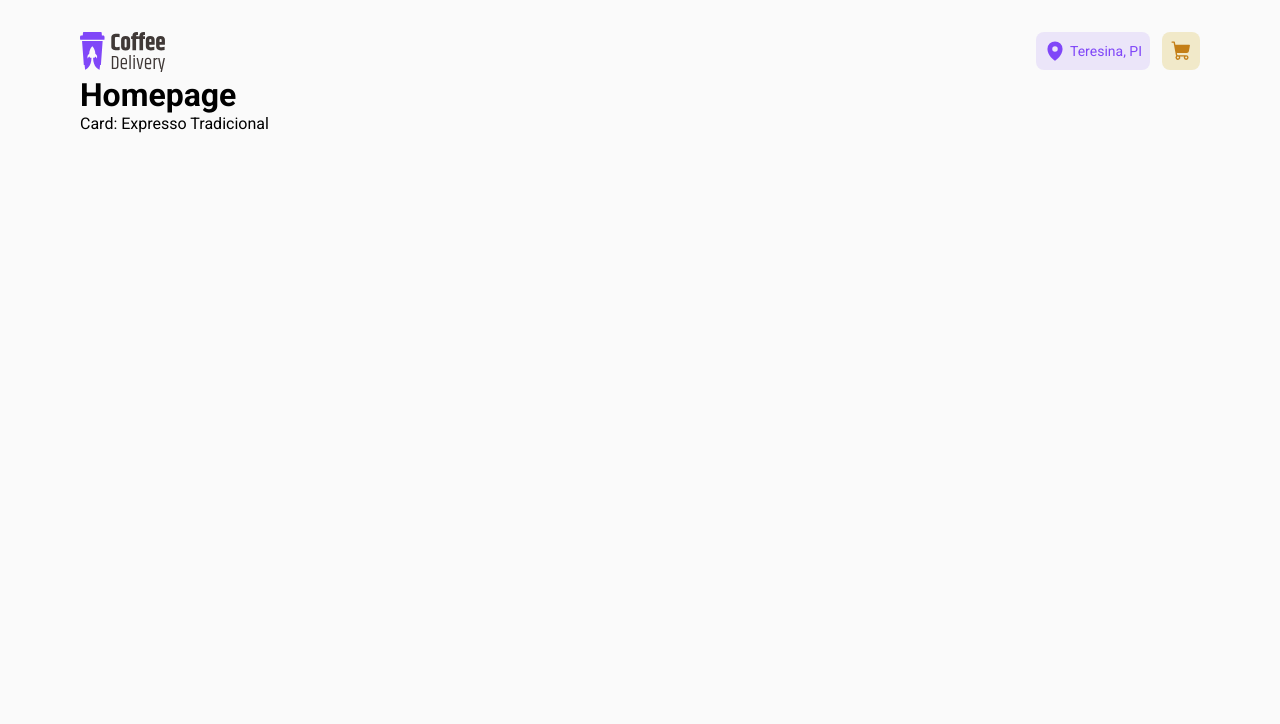
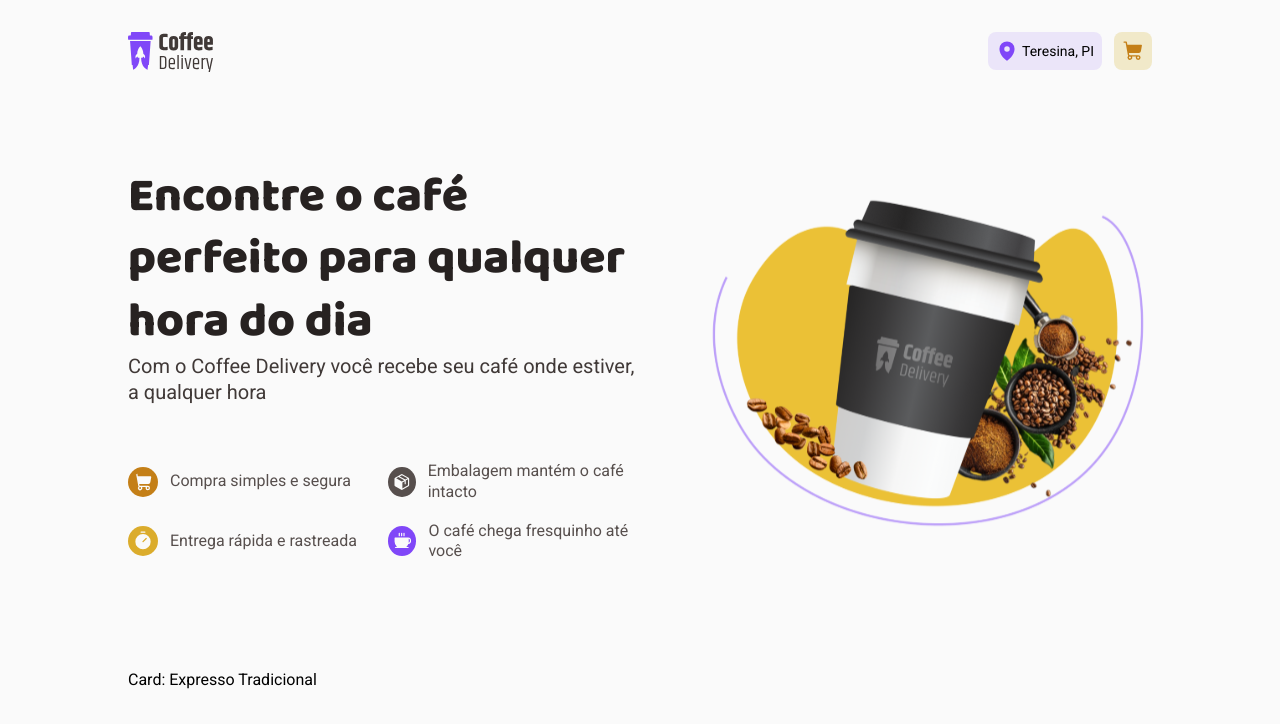
Before and after one commit to hevelinlima/coffee-delivery, a React (Vite) app: page / in a window 1280 px wide. Shown: the top 724 px of the page. Built offline with nearby package versions, Linux system fonts and the light colour scheme.

Commit message:
estilização da Home page

```diff
--- a/src/components/Header/styles.ts
+++ b/src/components/Header/styles.ts
@@ -2,6 +2,7 @@ import styled from "styled-components";
 
 export const HeaderContainer = styled.header`
   width: 100%;
+  padding-bottom: 2rem;
 
   display: flex;
   justify-content: space-between;
@@ -14,6 +15,7 @@ export const Aside = styled.aside`
   display: flex;
   gap: 0.75rem;
   height: 2.375rem;
+
   .location{
     display: flex;
     align-items: center;
@@ -21,15 +23,16 @@ export const Aside = styled.aside`
     height: 100%;
     padding: 0.5rem;
     border-radius: 8px;
-    background: ${(props)=> props.theme['purple-light']};
+    background: ${(props)=> props.theme.colors['purple-light']};
     p{
       color: ${(props)=> props.theme['purple']};
       font-size: 0.875rem;
     }
   }
+
   .cart-class{
-  background: ${props => props.theme['yellow-light']};
-  color: ${props => props.theme['yellow-dark']};
+  background: ${props => props.theme.colors['yellow-light']};
+  color: ${props => props.theme.colors['yellow-dark']};
   padding: 0 0.5rem;
   height: 100%;
   border-radius: 8px;
--- a/src/layouts/DefaultLayout/index.tsx
+++ b/src/layouts/DefaultLayout/index.tsx
@@ -7,6 +7,6 @@ export function DefaultLayout(){
     <LayoutContainer>
       <Header />
       <Outlet />
-   </LayoutContainer>
+    </LayoutContainer>
   )
 }
--- a/src/layouts/DefaultLayout/styles.ts
+++ b/src/layouts/DefaultLayout/styles.ts
@@ -3,8 +3,8 @@ import styled from 'styled-components'
 
 export const LayoutContainer = styled.div`
   max-width: 90rem;
-  margin: 1.5rem 2.5rem;
-  padding: 0.5rem 2.5rem;
+  margin: 1.5rem 4rem;
+  padding: 0.5rem 4rem;
 
   display: flex;
   flex-direction: column;
--- a/src/pages/Home/index.tsx
+++ b/src/pages/Home/index.tsx
@@ -1,10 +1,62 @@
 import { Card } from "../../components/Card";
+import { CoffeeList, HeaderSection, HomeContainer, ItemsContainer } from "./styles";
+import imageMain from '../../assets/image-main.svg'
+import { ShoppingCart, Coffee, Package, Timer } from "@phosphor-icons/react";
+import { useTheme } from "styled-components";
+
 
 export function Home(){
+  const theme = useTheme()
   return(
     <>
-      <h1>Homepage</h1>
-      <Card />
+      <HomeContainer>
+        <div>
+          <HeaderSection>
+            <h1>Encontre o café perfeito para qualquer hora do dia</h1>
+            <span>Com o Coffee Delivery você recebe seu café onde estiver, a qualquer hora</span>
+          </HeaderSection>
+
+          <ItemsContainer>
+            <div>
+              <ShoppingCart
+              size={30}
+              weight="fill"
+              className="icon-background"
+              style={{ backgroundColor: theme.colors['yellow-dark'] }}
+               />
+              <span>Compra simples e segura</span>
+            </div>
+            <div>
+              <Package
+              size={30}
+              weight="fill"
+              className="icon-background"
+              style={{ backgroundColor: theme.colors['base-text'] }}/>
+              <span>Embalagem mantém o café intacto</span>
+            </div>
+            <div>
+              <Timer
+              size={30}
+              weight="fill"
+              className="icon-background"
+              style={{ backgroundColor: theme.colors['yellow'] }}/>
+              <span>Entrega rápida e rastreada</span>
+            </div>
+            <div>
+              <Coffee
+              size={30}
+              weight="fill"
+              className="icon-background"
+              style={{ backgroundColor: theme.colors['purple'] }}/>
+              <span>O café chega fresquinho até você</span>
+            </div>
+          </ItemsContainer>
+        </div>
+        <img src={ imageMain} alt="" />
+      </HomeContainer>
+      <CoffeeList>
+        <Card />
+      </CoffeeList>
     </>
   )
 }
--- a/src/pages/Home/styles.ts
+++ b/src/pages/Home/styles.ts
@@ -0,0 +1,47 @@
+import styled from "styled-components";
+import { typography } from "../../styles/typography";
+
+export const HomeContainer = styled.div`
+  padding: 3.5rem 0 6.75rem 0;
+  display: flex;
+  gap: 3.5rem;
+  img{
+    max-width: 28rem;
+  }
+`
+
+export const HeaderSection = styled.header`
+  h1{
+    ${typography.fonts.titleXL}
+    color: ${(props)=> props.theme.colors["base-title"]}
+  }
+  span{
+    padding-top: 1rem;
+    ${typography.fonts.textL}
+    color: ${(props)=> props.theme.colors["base-subtitle"]}
+  }
+`
+
+export const ItemsContainer = styled.div`
+  padding-top: 3.5rem;
+  display: grid;
+  grid-template-columns: 1fr 1fr;
+  grid-row-gap: 1.125rem;
+
+  > div {
+    display: flex;
+    align-items: center;
+    gap: 0.75rem;
+      .icon-background{
+        padding: 0.3rem;
+        border-radius: 50%;
+        color: ${(props)=> props.theme.colors["background"]};
+      }
+      span{
+        ${typography.fonts.textM}
+        color: ${(props)=> props.theme.colors["base-text"]};
+      }
+    }
+`
+
+export const CoffeeList = styled.div``
--- a/src/styles/global.ts
+++ b/src/styles/global.ts
@@ -1,4 +1,5 @@
 import { createGlobalStyle } from 'styled-components'
+import { typography } from './typography'
 
 export const GlobalStyle = createGlobalStyle`
 *{
@@ -7,7 +8,10 @@ export const GlobalStyle = createGlobalStyle`
   box-sizing: border-box;
 }
 body{
-  background: ${(props) => props.theme['background']};
-  font-family: 'Roboto', sans-serif;
+  background: ${(props) => props.theme.colors['background']};
+}
+
+body, button, textarea, input{
+  ${typography.fonts.textM};
 }
 `
--- a/src/styles/theme/default.ts
+++ b/src/styles/theme/default.ts
@@ -1,4 +1,5 @@
 export const defaultTheme = {
+  colors: {
       'white': 'white',
 
       'background': '#fafafa',
@@ -19,3 +20,4 @@ export const defaultTheme = {
       'yellow': '#dbac2c',
       'yellow-dark': '#c47f17',
   }
+}
--- /dev/null
+++ b/src/styles/typography.ts
@@ -0,0 +1,80 @@
+import { css } from "styled-components"
+
+export const typography = {
+  fonts: {
+    titleXL: css`
+      font-family: "Baloo 2", sans-serif;
+      font-weight: 800;
+      line-height: 1.3;
+      font-size: 3rem;
+    `,
+    titleL: css`
+      font-family: "Baloo 2", sans-serif;
+      font-weight: 800;
+      line-height: 1.3;
+      font-size: 2rem;
+    `,
+    titleM: css`
+      font-family: "Baloo 2", sans-serif;
+      font-weight: 800;
+      line-height: 1.3;
+      font-size: 1.5rem;
+    `,
+    titleS: css`
+      font-family: "Baloo 2", sans-serif;
+      font-weight: 700;
+      line-height: 1.3;
+      font-size: 1.25rem;
+    `,
+    titleXS: css`
+      font-family: "Baloo 2", sans-serif;
+      font-weight: 700;
+      line-height: 1.3;
+      font-size: 1.125rem;
+    `,
+    textL: css`
+      font-family: 'Roboto', sans-serif;
+      font-size: 1.25rem;
+      font-weight: 400;
+      font-style: bold;
+      line-height: 1.3;
+    `,
+    textM:  css`
+    font-family: 'Roboto', sans-serif;
+    font-size: 1rem;
+    font-weight: 400;
+    font-style: bold;
+    line-height: 1.3;
+  `,
+    textS:  css`
+    font-family: 'Roboto', sans-serif;
+    font-size: 0.875rem;
+    font-weight: 400;
+    line-height: 1.3;
+  `,
+    textXS:  css`
+    font-family: 'Roboto', sans-serif;
+    font-size: 0.75rem;
+    font-style: bold;
+    line-height: 1.3;
+    `,
+    tag: css`
+      font-family: 'Roboto', sans-serif;
+      font-size: 0.625rem;
+      font-style: bold;
+      line-height: 1.3;
+    `,
+    buttonG: css`
+      font-family: 'Roboto', sans-serif;
+      font-size: 0.875rem;
+      font-style: bold;
+      line-height: 1.6;
+    `,
+    buttonM: css`
+      font-family: 'Roboto', sans-serif;
+      font-size: 0.75rem;
+      font-style: regular;
+      line-height: 1.6;
+    `
+  }
+}
```
Also changed, not shown: src/assets/image-main.svg (added). Lines whose indentation alone changed are shown as unchanged.
